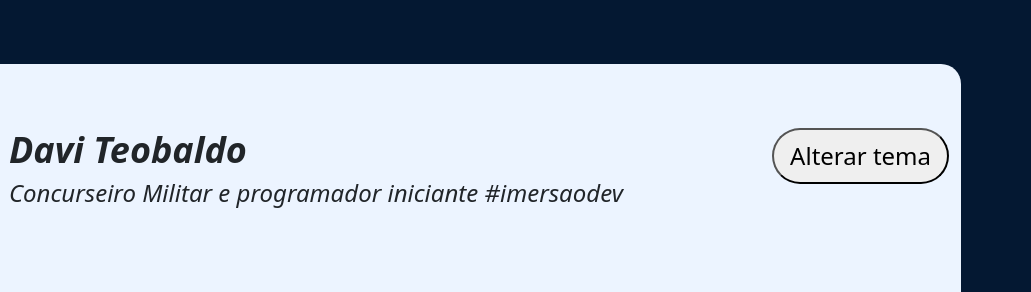
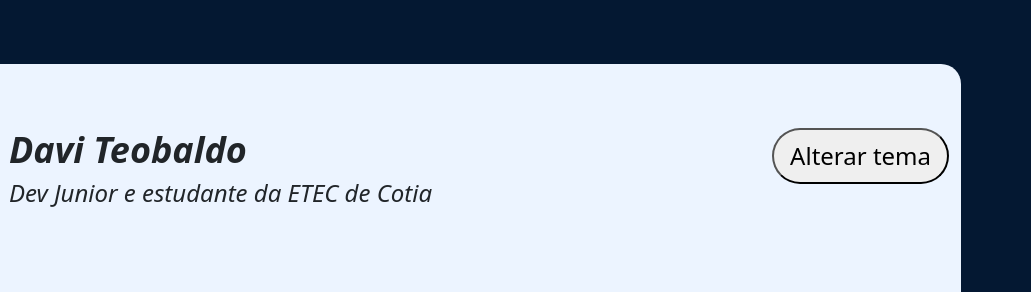
Before and after one commit to DaviTeobaldo/Ex-009, a plain HTML site: page index.html in a window 1280 px wide. Shown: the top 292 px of the page, 249-1280 px from the left. Drawn offline with nearby package versions, Linux system fonts and the light colour scheme; a script that the page names is missing.

Commit message:
Update index.html

```diff
--- a/index.html
+++ b/index.html
@@ -15,7 +15,7 @@
                 <img class="foto" src="img/yareyare.jpg" />
                 <div class=titulo>
                     <h1>Davi Teobaldo</h1>
-                    <h3>Concurseiro Militar e programador iniciante #imersaodev</h3>
+                    <h3>Dev Junior e estudante da ETEC de Cotia</h3>
 
                 </div>
             </div>
```
